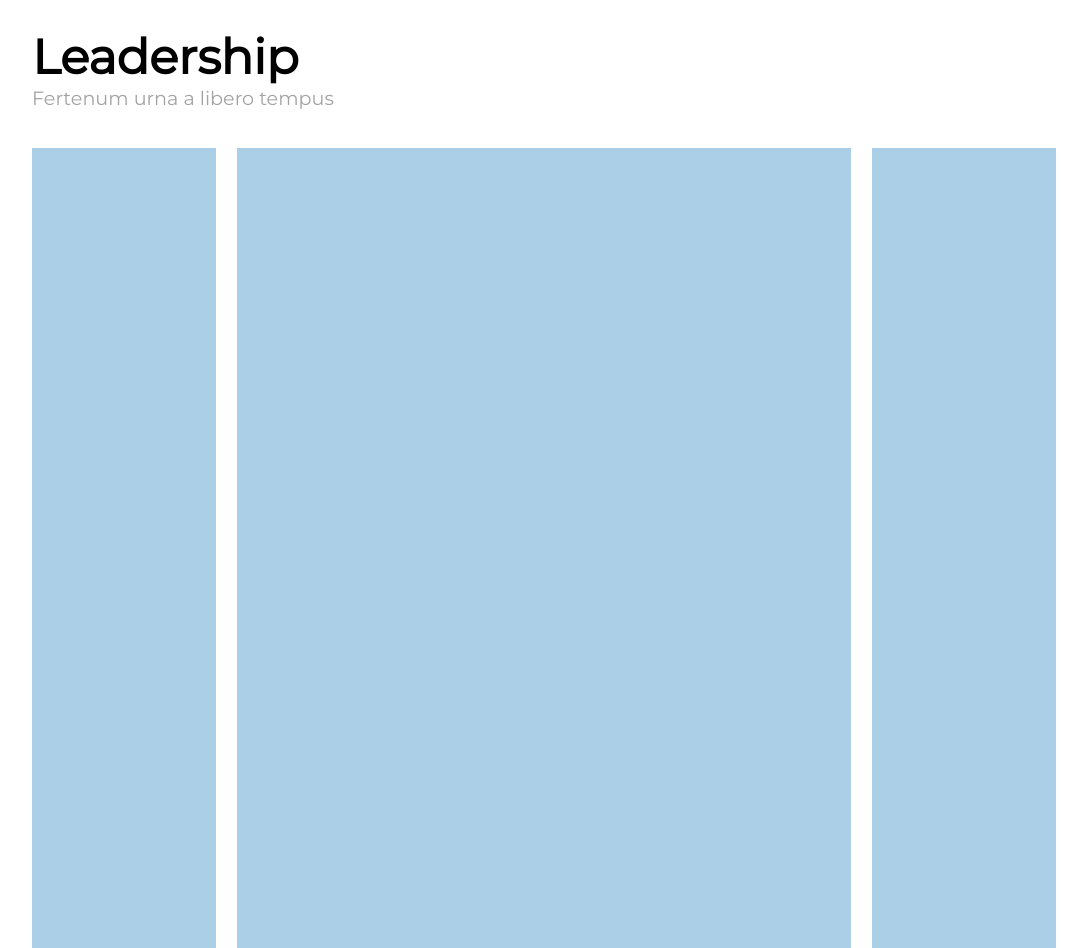
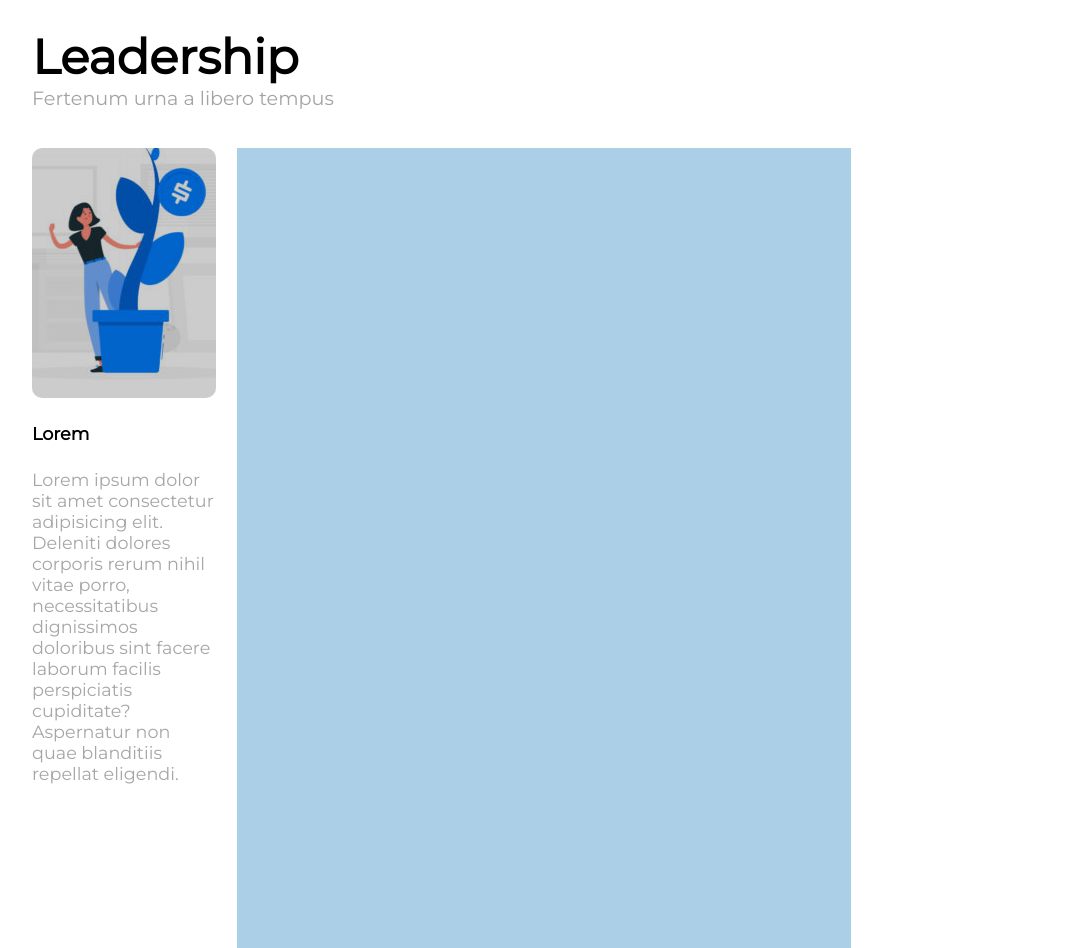
Before and after one commit to manumastro/htmlcss-wp, a plain HTML site: page index.html in a window 1280 px wide. Shown: the part 923-1871 px from the top of the page, without its empty margins (96-1183 px from the left). Drawn offline with Linux system fonts and the light colour scheme.

Commit message:
colonna sinistra finita

```diff
--- a/assets/css/style.css
+++ b/assets/css/style.css
@@ -79,7 +79,6 @@ nav ul li a:hover{
 .jumbotron{
   height: 644px;
   margin-bottom: 42px;
-  background-color: #e1d67a;
   background-image: url(../img/banner.jpg);
   background-size: cover;
   background-position: center;
@@ -127,7 +126,26 @@ nav ul li a:hover{
 aside{
   width: 18%;
   height: 800px;
-  background-color: #abcfe7;
+}
+
+aside.col-left{
+  margin-right: 2%;
+}
+
+.col-left .img-left{
+  height: 250px;
+  background-image: url(../img/img-1.jpg);
+  background-position: center;
+}
+
+.description p{
+  padding-top: 25px;
+  font-weight: 600;
+  font-size: 1.1rem;
+}
+.description p:last-child{
+  font-weight: 400;
+  color: #a6a6a6;
 }
 
 section{
@@ -136,12 +154,7 @@ section{
   background-color: #abcfe7;
 }
 
-aside.col-left{
-  margin-right: 2%;
-}
-
 aside.col-right{
-
   margin-left: 2%;
 }
 
--- a/index.html
+++ b/index.html
@@ -51,8 +51,19 @@
 
     </div>
     <div class="clearfix">
-      <aside class="col col-left"></aside>
-      <section class="col"></section>
+      <aside class="col col-left">
+
+        <div class="img-left description">
+          <div class="overlay"></div>
+          <p>Lorem</p>
+          <p>Lorem ipsum dolor sit amet consectetur adipisicing elit. Deleniti dolores corporis rerum nihil vitae porro, necessitatibus dignissimos doloribus sint facere laborum facilis perspiciatis cupiditate? Aspernatur non quae blanditiis repellat eligendi.</p>
+        </div>
+
+      </aside>
+
+      <section class="col">
+
+      </section>
       <aside class="col col-right"></aside>
     </div>
   </main>
```
